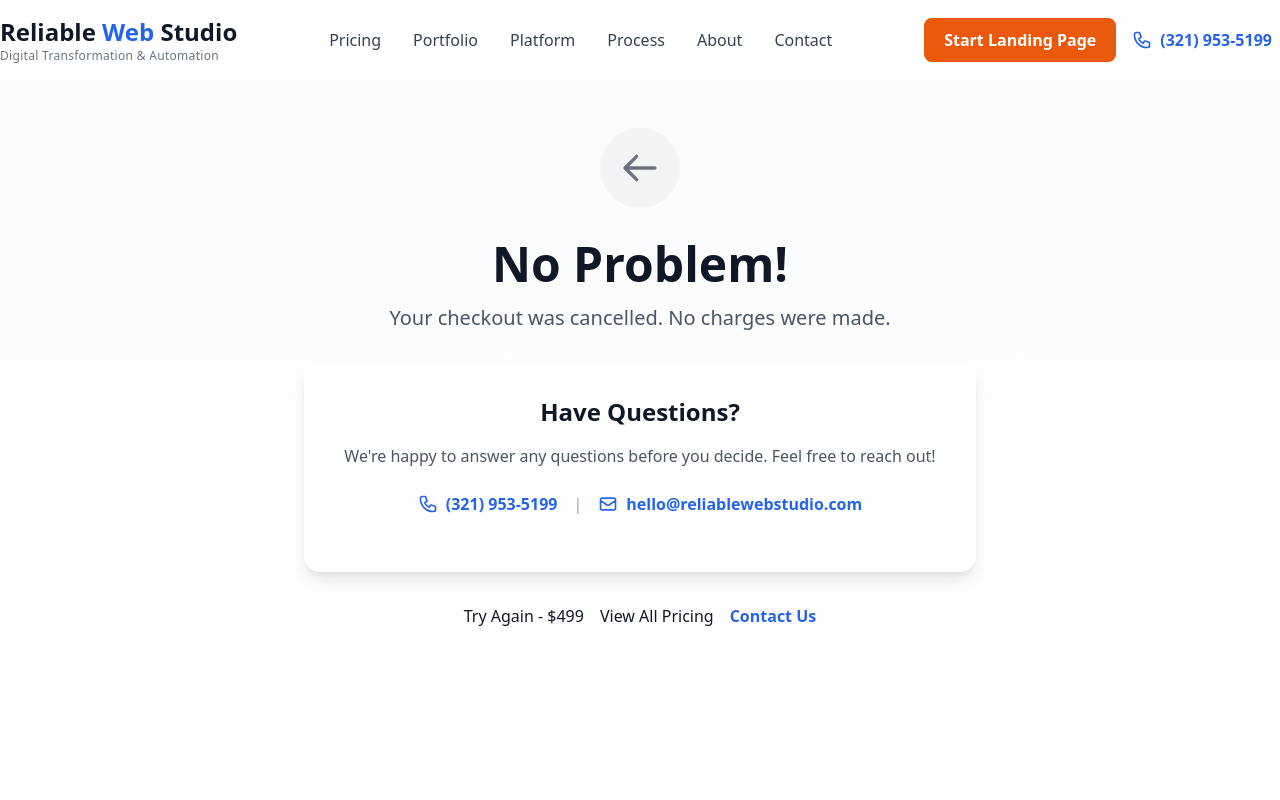
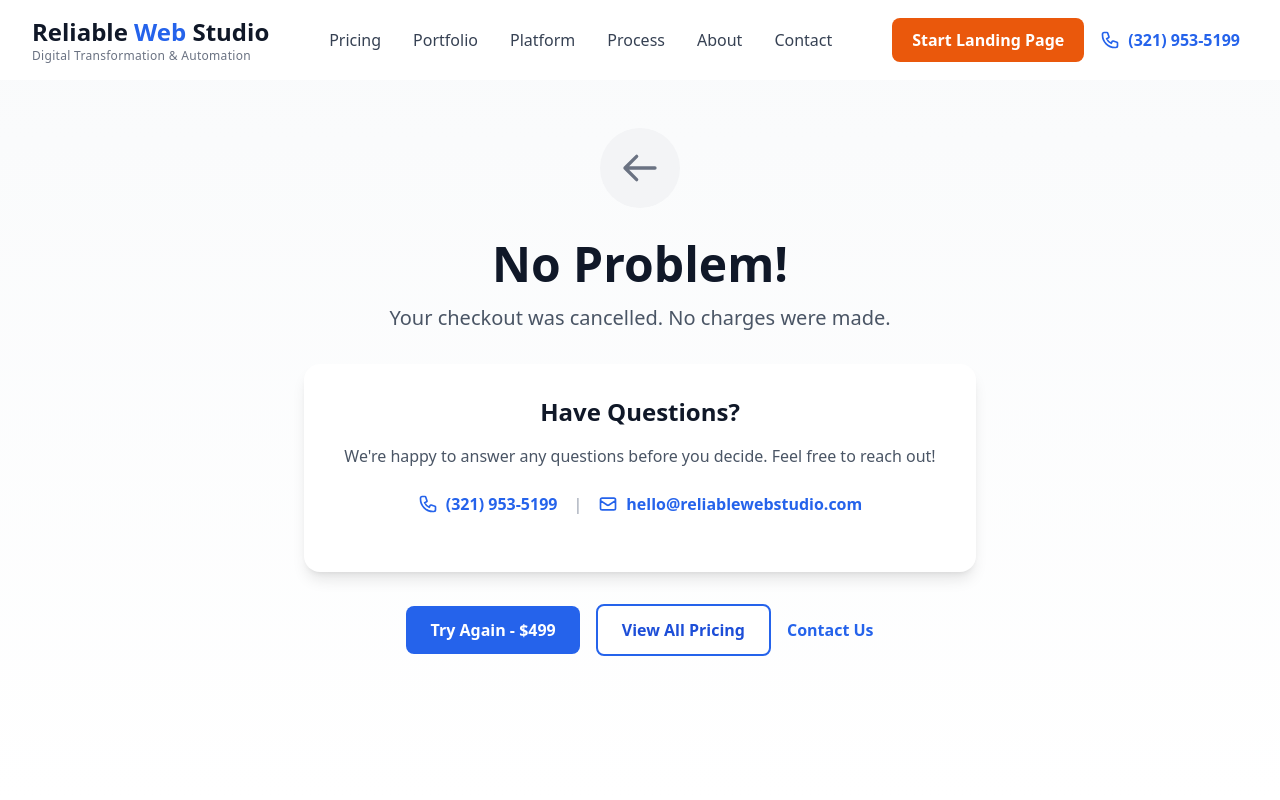
Before and after one commit to nomadghibi/reliablewebco, a Next.js app: page /checkout/cancel in a window 1280 px wide. Shown: the top 800 px of the page. Built offline with nearby package versions, Linux system fonts and the light colour scheme.

Commit message:
fix(ui): restore shared utility styles and clean lint regressions

```diff
--- a/src/app/checkout/success/page.tsx
+++ b/src/app/checkout/success/page.tsx
@@ -29,7 +29,7 @@ export default function CheckoutSuccessPage() {
             Payment Successful!
           </h1>
           <p className="text-xl text-gray-600 mb-8">
-            Thank you for your purchase. We're excited to start building your landing page!
+            Thank you for your purchase. We&apos;re excited to start building your landing page!
           </p>
 
           {/* What Happens Next */}
@@ -45,7 +45,7 @@ export default function CheckoutSuccessPage() {
                 <div>
                   <h3 className="font-semibold text-gray-900">Check Your Email</h3>
                   <p className="text-gray-600">
-                    You'll receive a confirmation email with your receipt within a few minutes.
+                    You&apos;ll receive a confirmation email with your receipt within a few minutes.
                   </p>
                 </div>
               </div>
@@ -55,7 +55,7 @@ export default function CheckoutSuccessPage() {
                   <span className="text-primary-600 font-bold">2</span>
                 </div>
                 <div>
-                  <h3 className="font-semibold text-gray-900">We'll Reach Out</h3>
+                  <h3 className="font-semibold text-gray-900">We&apos;ll Reach Out</h3>
                   <p className="text-gray-600">
                     Our team will contact you within 2 hours (during business hours) to gather your business details and preferences.
                   </p>
@@ -79,7 +79,7 @@ export default function CheckoutSuccessPage() {
           {/* Contact Info */}
           <div className="bg-gray-50 rounded-xl p-6 mb-8">
             <p className="text-gray-600 mb-2">
-              Questions? We're here to help!
+              Questions? We&apos;re here to help!
             </p>
             <div className="flex flex-col sm:flex-row items-center justify-center gap-4">
               <a
--- a/src/app/globals.css
+++ b/src/app/globals.css
@@ -39,3 +39,132 @@ body {
   color: rgb(17 24 39); /* gray-900 */
   -webkit-font-smoothing: antialiased;
 }
+
+/* Shared layout + typography utilities used across pages */
+.container-custom {
+  width: 100%;
+  margin-inline: auto;
+  max-width: 80rem;
+  padding-inline: 1rem;
+}
+
+@media (min-width: 40rem) {
+  .container-custom {
+    padding-inline: 1.5rem;
+  }
+}
+
+@media (min-width: 64rem) {
+  .container-custom {
+    padding-inline: 2rem;
+  }
+}
+
+.section-padding {
+  padding-block: 4rem;
+}
+
+@media (min-width: 48rem) {
+  .section-padding {
+    padding-block: 6rem;
+  }
+}
+
+.heading-xl {
+  font-size: 2.25rem;
+  line-height: 1.1;
+  font-weight: 700;
+  letter-spacing: -0.025em;
+}
+
+@media (min-width: 48rem) {
+  .heading-xl {
+    font-size: 3rem;
+  }
+}
+
+@media (min-width: 64rem) {
+  .heading-xl {
+    font-size: 3.75rem;
+  }
+}
+
+.heading-lg {
+  font-size: 1.875rem;
+  line-height: 1.2;
+  font-weight: 700;
+  letter-spacing: -0.025em;
+}
+
+@media (min-width: 48rem) {
+  .heading-lg {
+    font-size: 2.25rem;
+  }
+}
+
+.heading-md {
+  font-size: 1.5rem;
+  line-height: 1.25;
+  font-weight: 700;
+}
+
+@media (min-width: 48rem) {
+  .heading-md {
+    font-size: 1.875rem;
+  }
+}
+
+.heading-sm {
+  font-size: 1.25rem;
+  line-height: 1.3;
+  font-weight: 700;
+}
+
+@media (min-width: 48rem) {
+  .heading-sm {
+    font-size: 1.5rem;
+  }
+}
+
+.btn-primary,
+.btn-secondary,
+.btn-accent {
+  display: inline-flex;
+  align-items: center;
+  justify-content: center;
+  padding: 0.75rem 1.5rem;
+  border-radius: 0.5rem;
+  font-size: 1rem;
+  font-weight: 600;
+  line-height: 1.5rem;
+  transition-property: color, background-color, border-color;
+  transition-duration: 0.2s;
+}
+
+.btn-primary {
+  color: white;
+  background: var(--color-primary-600);
+}
+
+.btn-primary:hover {
+  background: var(--color-primary-700);
+}
+
+.btn-secondary {
+  color: var(--color-primary-700);
+  background: white;
+  border: 2px solid var(--color-primary-600);
+}
+
+.btn-secondary:hover {
+  background: var(--color-primary-50);
+}
+
+.btn-accent {
+  color: white;
+  background: var(--color-accent-600);
+}
+
+.btn-accent:hover {
+  background: var(--color-accent-700);
+}
--- a/src/app/platform/page.tsx
+++ b/src/app/platform/page.tsx
@@ -495,7 +495,7 @@ export default function PlatformPage() {
             <div className="text-center mb-12">
               <h2 className="heading-lg mb-4">Platform MVP Pricing</h2>
               <p className="text-xl text-gray-600">
-                Custom quote based on your specific requirements. Here's what influences the price:
+                Custom quote based on your specific requirements. Here&apos;s what influences the price:
               </p>
             </div>
 
@@ -628,7 +628,7 @@ export default function PlatformPage() {
             <div className="bg-gray-50 rounded-lg p-6 text-center">
               <h3 className="text-xl font-bold mb-4">Need an Exact Quote?</h3>
               <p className="text-gray-700 mb-6">
-                Every project is different. Schedule a scope call and I'll give you a detailed quote with timeline.
+                Every project is different. Schedule a scope call and I&apos;ll give you a detailed quote with timeline.
               </p>
               <a href="/contact" className="btn-primary text-lg">
                 Book a Scope Call
@@ -649,12 +649,12 @@ export default function PlatformPage() {
                 <h3 className="font-bold text-lg mb-2">How long does it take to build an MVP?</h3>
                 <p className="text-gray-700">
                   Typical timeline is 4-8 weeks depending on complexity. Simple auth + CRUD apps are faster. Complex
-                  integrations and workflows take longer. You'll get a timeline estimate after the scope call.
+                  integrations and workflows take longer. You&apos;ll get a timeline estimate after the scope call.
                 </p>
               </div>
 
               <div className="bg-white rounded-lg p-6">
-                <h3 className="font-bold text-lg mb-2">What's included in the price?</h3>
+                <h3 className="font-bold text-lg mb-2">What&apos;s included in the price?</h3>
                 <p className="text-gray-700">
                   Design, development, testing, deployment, and basic documentation. Hosting costs are separate (around
                   $20-100/month depending on usage). Ongoing maintenance is optional via care plans.
--- a/src/app/portfolio/page.tsx
+++ b/src/app/portfolio/page.tsx
@@ -1,6 +1,5 @@
 import type { Metadata } from 'next';
 import Link from 'next/link';
-import Image from 'next/image';
 import CTASection from '@/components/CTASection';
 import PortfolioGrid from '@/components/PortfolioGrid';
 
--- a/src/app/process/page.tsx
+++ b/src/app/process/page.tsx
@@ -1,5 +1,4 @@
 import type { Metadata } from 'next';
-import Link from 'next/link';
 import CTASection from '@/components/CTASection';
 
 export const metadata: Metadata = {
--- a/src/components/Footer.tsx
+++ b/src/components/Footer.tsx
@@ -72,6 +72,11 @@ export default function Footer() {
                 </Link>
               </li>
               <li>
+                <Link href="/faq" className="hover:text-white transition-colors">
+                  FAQ
+                </Link>
+              </li>
+              <li>
                 <Link href="/about" className="hover:text-white transition-colors">
                   About
                 </Link>
```
